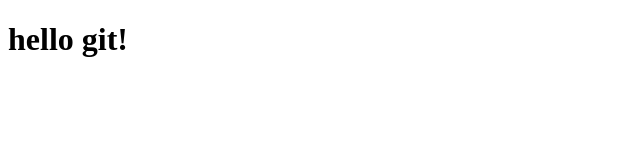
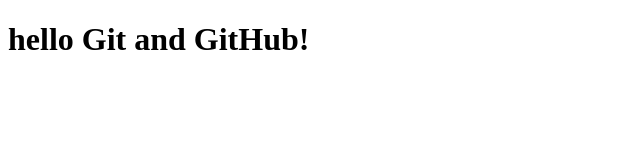
Before and after one commit to Palle2484/Event-Registration-Form, a plain HTML site: page index.html in a window 1280 px wide. Shown: the whole page, without its empty margins (0-640 px from the left). Drawn offline with Linux system fonts and the light colour scheme.

Commit message:
Updated heading

```diff
--- a/index.html
+++ b/index.html
@@ -4,6 +4,6 @@
       <title>MY first git project</title>
 </head>
 <body>
-     <h1>hello git!</h1>
+     <h1>hello Git and GitHub!</h1>
 </boby>
 </html>
```
